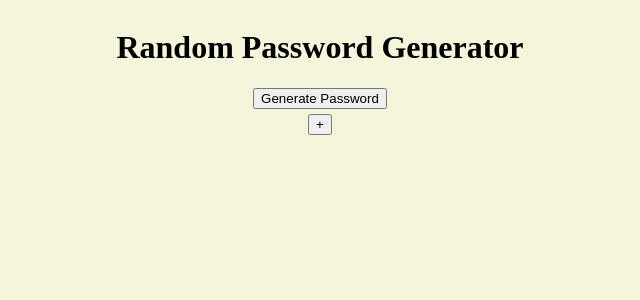
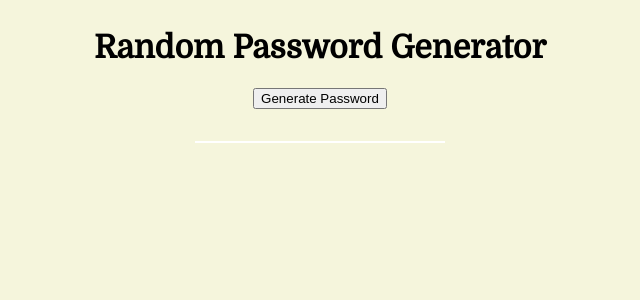
Before and after one commit to Jake-Knox/python-js-passwords, a Flask app: page / in a window 1280 px wide. Shown: the top 300 px of the page, without its empty margins (320-960 px from the left). Run offline with Flask 3, Linux system fonts and the light colour scheme; some web fonts are replaced.

Commit message:
styling, minor code changes

```diff
--- a/static/app.js
+++ b/static/app.js
@@ -3,6 +3,8 @@ const generateButton = document.getElementById("generateButton");
 const passwordResult = document.getElementById("passwordResult");
 const addButton = document.getElementById("addButton");
 const ulPasswords = document.getElementById("ulPasswords");
+
+addButton.style.visibility = "hidden";
 
 generateButton.addEventListener("click", () => {
     const passwordLength = 10;
@@ -15,4 +17,15 @@ generateButton.addEventListener("click", () => {
         .catch(error => {
             console.error('Error:', error);
         });
+
+    if(addButton.style.visibility != "visible")
+        addButton.style.visibility = "visible";
 });
+
+
+addButton.addEventListener("click", () => {
+    console.log("add to list");
+    const newLi = document.createElement("li");
+    newLi.textContent = passwordResult.textContent;
+    ulPasswords.append(newLi);
+})
--- a/static/styles.css
+++ b/static/styles.css
@@ -6,7 +6,7 @@ body{
     /* font-family: 'Carrois Gothic', sans-serif; */
     /* font-family: 'Caveat', cursive; */
     /* font-family: 'Cinzel', serif; */
-    /* font-family: 'Domine', serif; */
+    font-family: 'Domine', serif;
     /* font-family: 'Open Sans', sans-serif; */
     /* font-family: 'Orbitron', sans-serif; */
     /* font-family: 'Unbounded', cursive; */
@@ -27,6 +27,32 @@ body{
 .flex-row{
     display: flex;
     flex-direction: row;
-    justify-content: space-around;
+    justify-content: space-evenly;
     align-items: center;
 }
+
+#results{
+    min-width: 250px;
+    border-bottom: 2px solid white;
+    margin-bottom: 1vh;
+}
+
+#ulPasswords{
+    display: flex;
+    flex-direction: column-reverse;
+    padding: 0;
+    margin: 0;
+    list-style-type: none;
+    gap: 1vh;
+}
+
+li{
+    width: 100%;
+    height: 2vh;
+    padding: 1vw;
+    border-top: 2px solid #AC9362;
+    text-align: center;
+}
+li:nth-child(even) {
+    background-color: beige;
+}
--- a/templates/index.html
+++ b/templates/index.html
@@ -13,7 +13,7 @@
         <h1>Random Password Generator</h1>
         <button id="generateButton">Generate Password</button>
 
-        <div class="flex-row">
+        <div id="results" class="flex-row">
             <p id="passwordResult"></p>
             <button id="addButton">+</button>
         </div>
```
